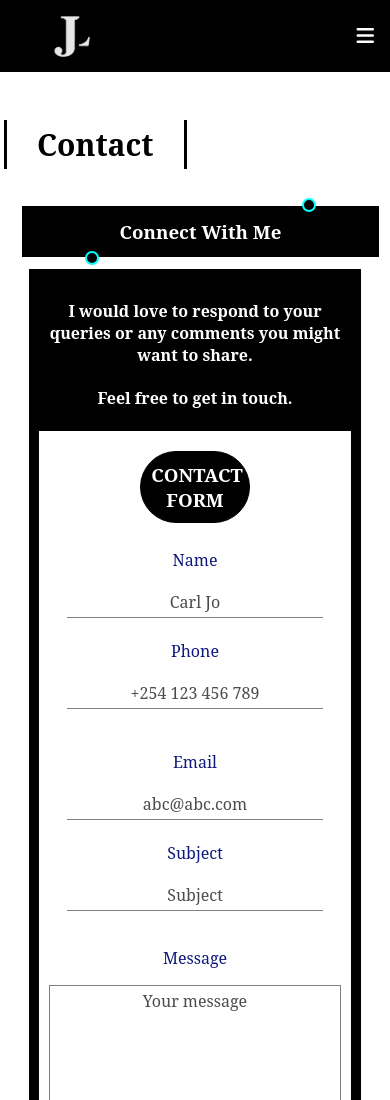
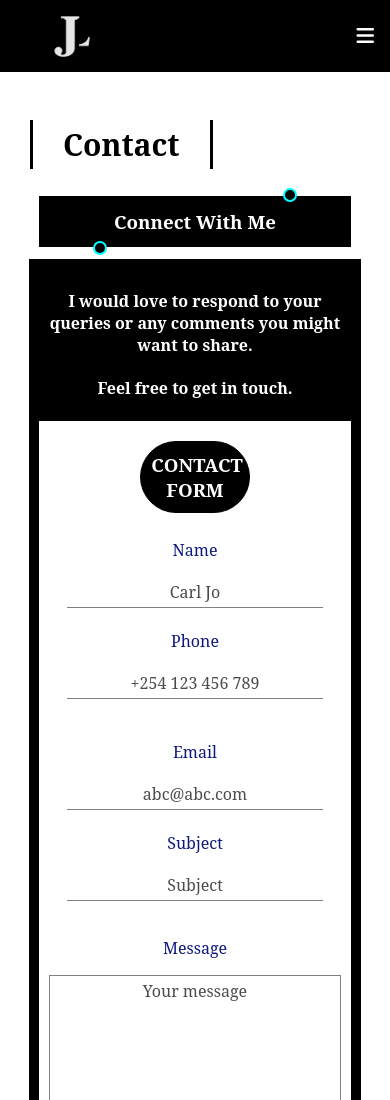
Before and after one commit to jefflowkey/Web, a plain HTML site: page contact.html in a window 390 px wide. Shown: the top 1100 px of the page. Drawn offline with Linux system fonts and the light colour scheme.

Commit message:
contact page layout

```diff
--- a/contact.html
+++ b/contact.html
@@ -110,7 +110,9 @@
 <!--Heading-->
 
         <main>
-            <h2 class="page-heading">Contact</h2>
+            <div class="contact-page-heading">
+                <h2 class="page-heading">Contact</h2>
+            </div>
 
             <div class="contact-head">
                 <h3 style="--clr:#00ffff">
--- a/styles.css
+++ b/styles.css
@@ -415,7 +415,7 @@ section {
     transition: all 0.4s;
     display: inline-block;
     padding: 4px 20px;
-    margin-left: 4px;
+    margin-left: 70px;
 }
 
 .section-heading:hover {
@@ -589,13 +589,17 @@ footer #social-media-footer ul li:hover a .fa-youtube {
     display: inline-block;
     padding: 4px 30px;
     margin-top: 120px;
-    margin-left: 4px;
+    margin-left: 70px;
 }
 
 .page-heading:hover {
     padding: 4px 40px;
     background-color: black;
     color: white;
+}
+
+.contact-page-heading {
+    margin-left: 60px;
 }
 
 /*Card Meta*/
@@ -1305,6 +1309,18 @@ button:hover {
         text-align: center;
     }
 
+    .section-heading {
+        margin-left: 30px;
+    }
+
+    .page-heading {
+        margin-left: 30px;
+    }
+
+    .contact-page-heading {
+        margin-left: 0px;
+    }
+
     .card-description {
         width: 90%;
     }
@@ -1337,8 +1353,8 @@ button:hover {
 
 
 .contact-head {
-    width: 90%;
-    margin: 10px auto;
+    width: 81%;
+    margin: auto;
     color: white;
 }
 
@@ -1346,7 +1362,6 @@ button:hover {
     padding: 15px 30px;
     position: relative;
     transition: 0.5s;
-    width: 86%;
     margin: auto;
 }
 
```
